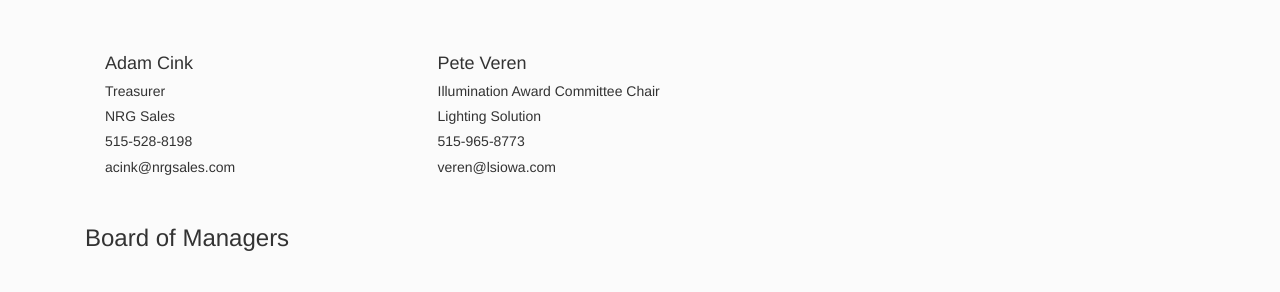
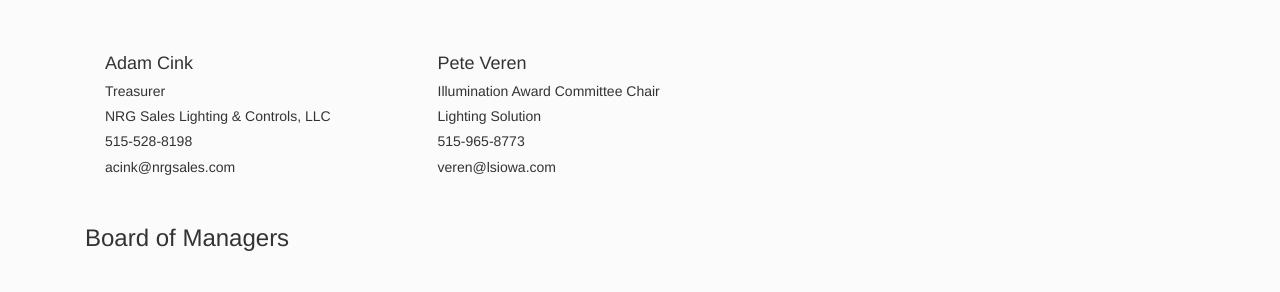
Before and after one commit to iesdesmoines/iesdesmoines.github.io, a Jekyll site: the page built from contact.html, in a window 1280 px wide. Shown: the part 477-769 px from the top of the page. Built offline with Jekyll 4.4.1, drawn with Linux system fonts in a browser that asks for light colours; nearby versions of some CDN libraries.

Commit message:
Update Adam's workplace

```diff
--- a/contact.html
+++ b/contact.html
@@ -44,7 +44,7 @@ contact: "active"
     <div class="contact-info">
       <h4>Adam Cink</h4>
       <h5>Treasurer</h5>
-      <h5>NRG Sales</h5>
+      <h5>NRG Sales Lighting & Controls, LLC</h5>
       <h5>515-528-8198</h5>
       <h5>acink@nrgsales.com</h5>
     </div>
```
